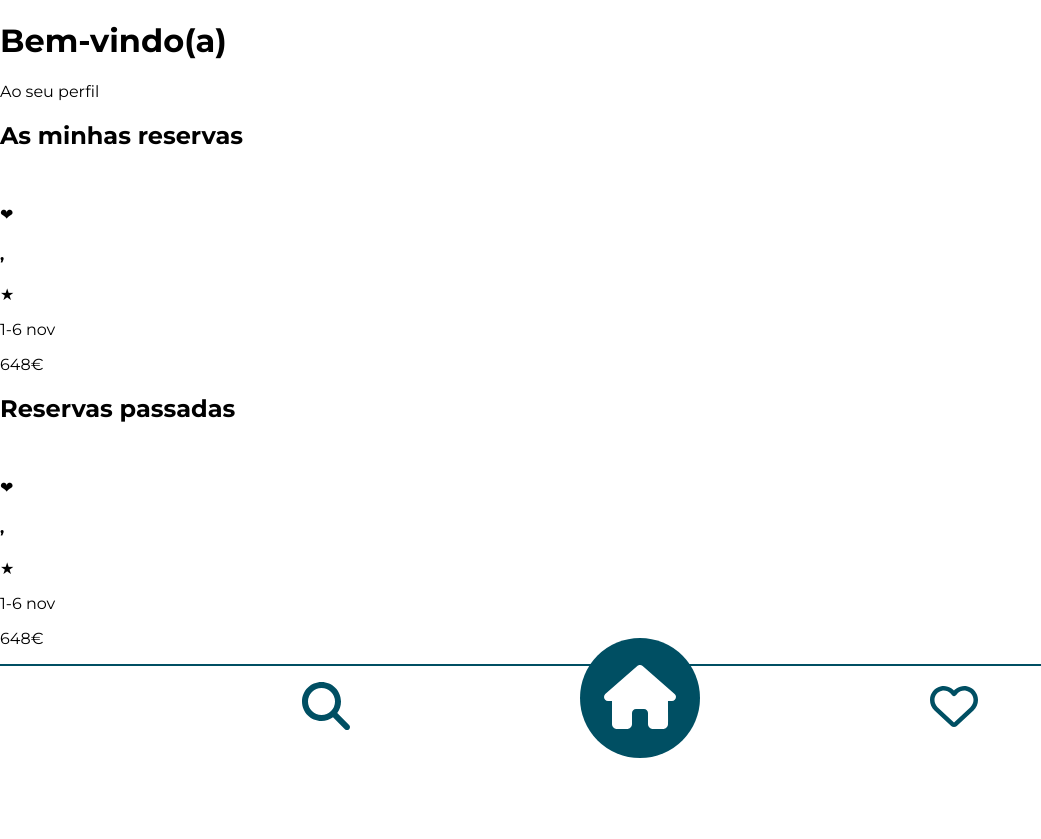
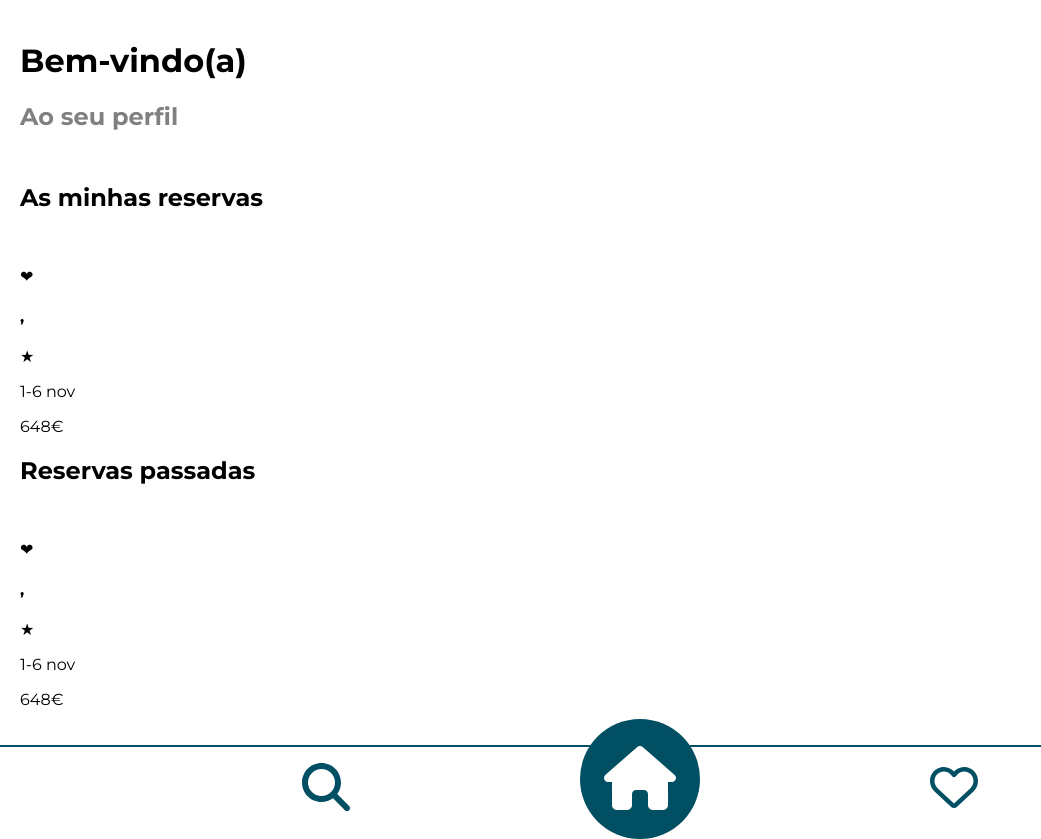
Before and after one commit to filipapico/Upbnb-project, an Angular app: page / in a window 1280 px wide. Shown: the whole page, without its empty margins (0-1041 px from the left). Before the commit the page ends 800 px from the top, so only its background shows below. Built offline with nearby package versions, Linux system fonts and the light colour scheme.

Commit message:
Added scss to home component

```diff
--- a/src/app/home/home.component.html
+++ b/src/app/home/home.component.html
@@ -1,7 +1,7 @@
 <div class="container">
-  <div>
+  <div class="home-intro">
     <h1>Bem-vindo(a)</h1>
-    <p>Ao seu perfil</p>
+    <h2>Ao seu perfil</h2>
   </div>
   <div class="home-reservations">
     <h2>As minhas reservas</h2>
--- a/src/app/home/home.component.scss
+++ b/src/app/home/home.component.scss
@@ -1,4 +1,13 @@
 .container{
+  padding: 20px;
+
+  .home-intro h2{
+    color: grey;
+  }
+
+  .home-reservations{
+    padding-top: 12px;
+  }
 
 
 }
```
